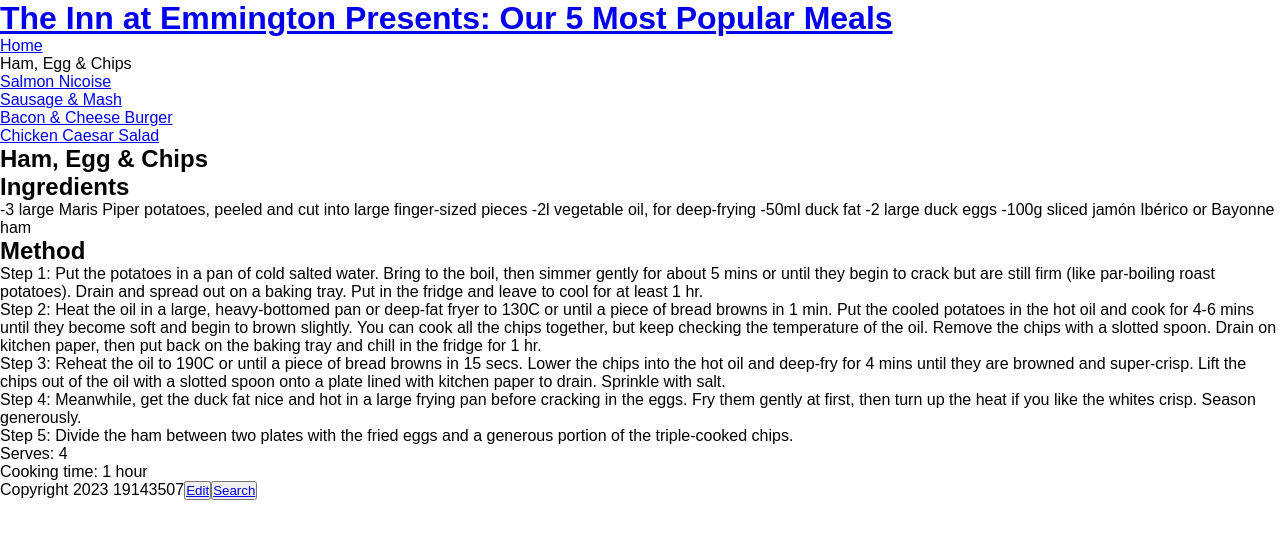
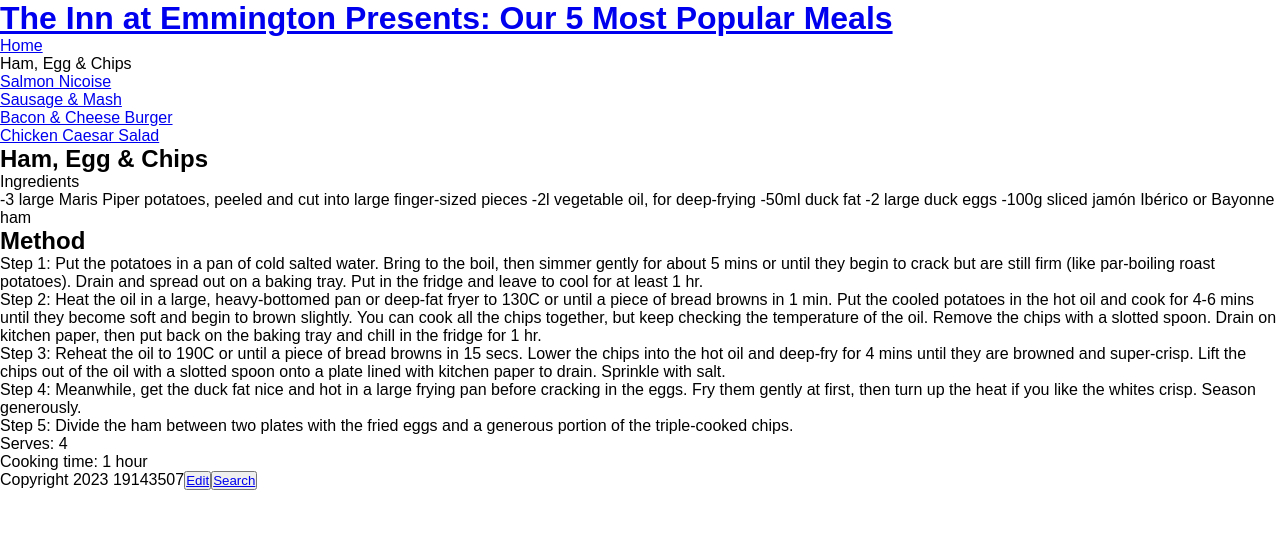
Before and after one commit to 19143507/inn-at-emmington, a Jekyll site: the page built from _recipes/recipe2.md, in a window 1280 px wide. Shown: the top 539 px of the page. Built offline with Jekyll 4.4.1, drawn with Linux system fonts in a browser that asks for light colours.

```diff
--- a/_recipes/recipe2.md
+++ b/_recipes/recipe2.md
@@ -5,7 +5,7 @@ order: 1
 layout: recipe
 published: true
 ---
-## Ingredients
+Ingredients
 
 \-3 large Maris Piper potatoes, peeled and cut into large finger-sized pieces
 \-2l vegetable oil, for deep-frying
```
